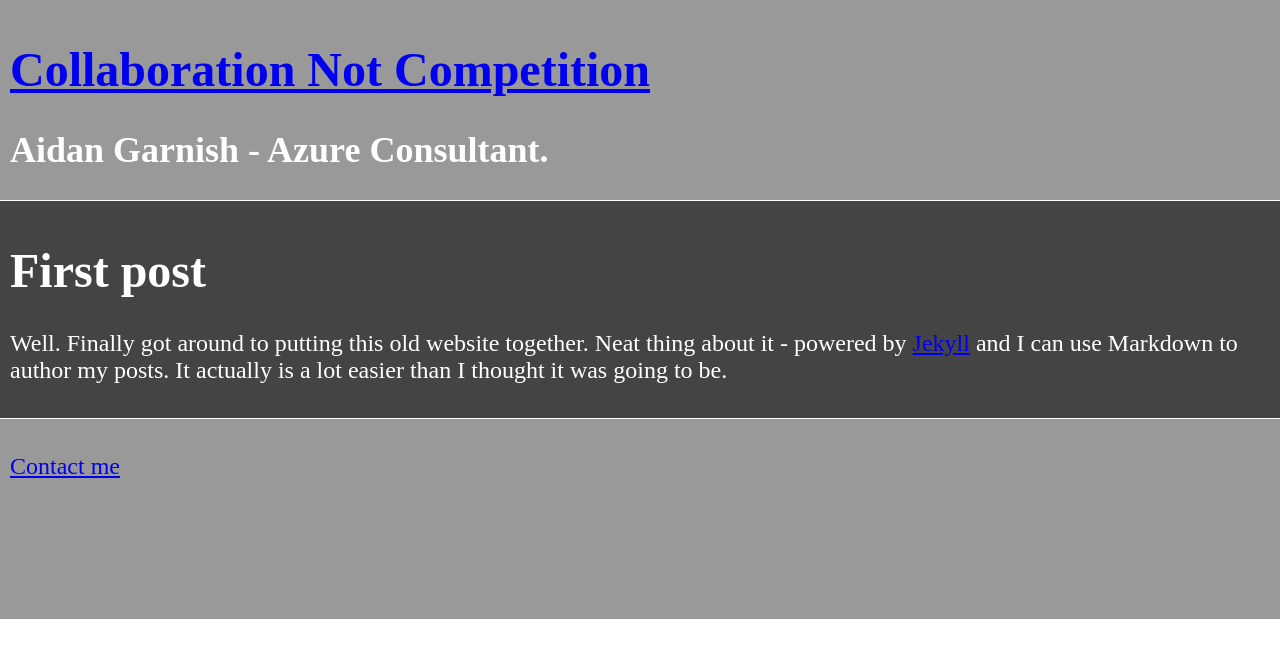
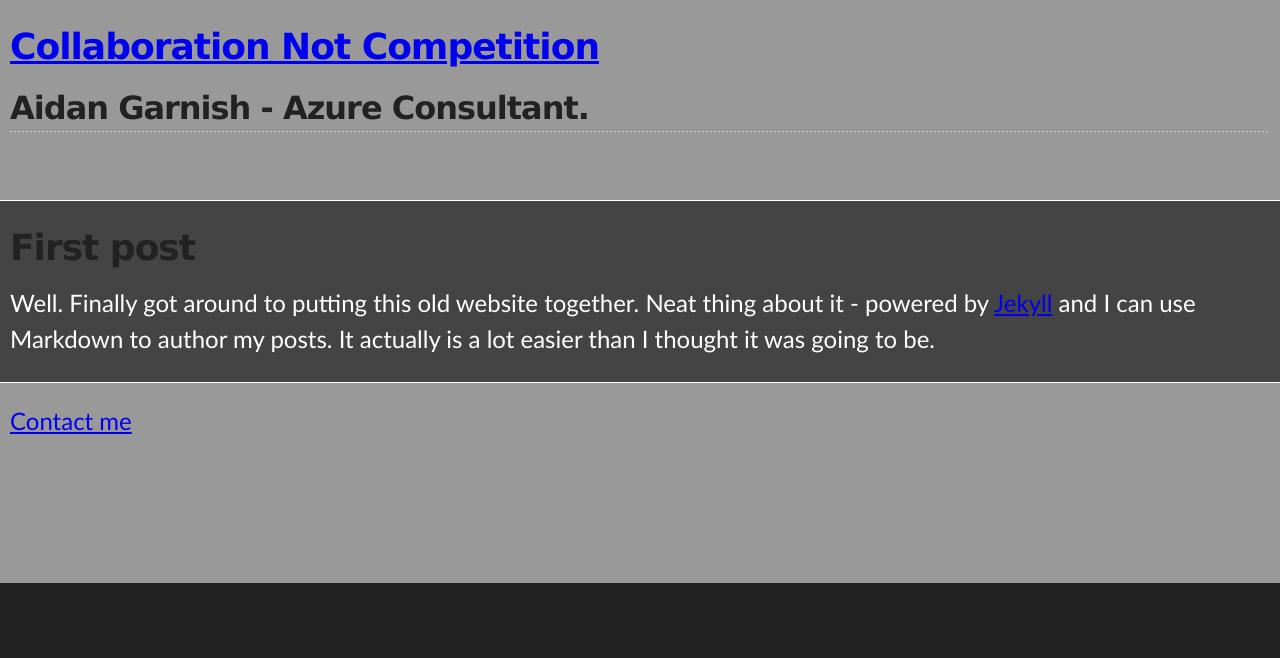
Before and after one commit to aidangarnish/aidangarnish.github.io, a Jekyll site: the page built from _posts/2019-06-20-first-post.md, in a window 1280 px wide. Shown: the top 658 px of the page. Built offline with Jekyll 4.4.1, drawn with Linux system fonts in a browser that asks for light colours.

Commit message:
Updated fonts

```diff
--- a/assets/css/gridstyle.css
+++ b/assets/css/gridstyle.css
@@ -1,3 +1,56 @@
+body {
+  box-sizing: border-box;
+  color:#373737;
+  background: #212121;
+  font-size: 16px;
+  font-family: 'Myriad Pro', Calibri, Helvetica, Arial, sans-serif;
+  line-height: 1.5;
+  -webkit-font-smoothing: antialiased;
+}
+
+h1, h2, h3, h4, h5, h6 {
+  margin: 10px 0;
+  font-weight: 700;
+  color:#222222;
+  font-family: 'Lucida Grande', 'Calibri', Helvetica, Arial, sans-serif;
+  letter-spacing: -1px;
+}
+
+h1 {
+  font-size: 36px;
+  font-weight: 700;
+}
+
+h2 {
+  padding-bottom: 10px;
+  font-size: 32px;
+  background: url('../images/bg_hr.png') repeat-x bottom;
+}
+
+h3 {
+  font-size: 24px;
+}
+
+h4 {
+  font-size: 21px;
+}
+
+h5 {
+  font-size: 18px;
+}
+
+h6 {
+  font-size: 16px;
+}
+
+p {
+  margin: 10px 0 15px 0;
+}
+
+footer p {
+  color: #f2f2f2;
+}
+
 /*grid layout*/
 body {
     margin: 0px;
```
